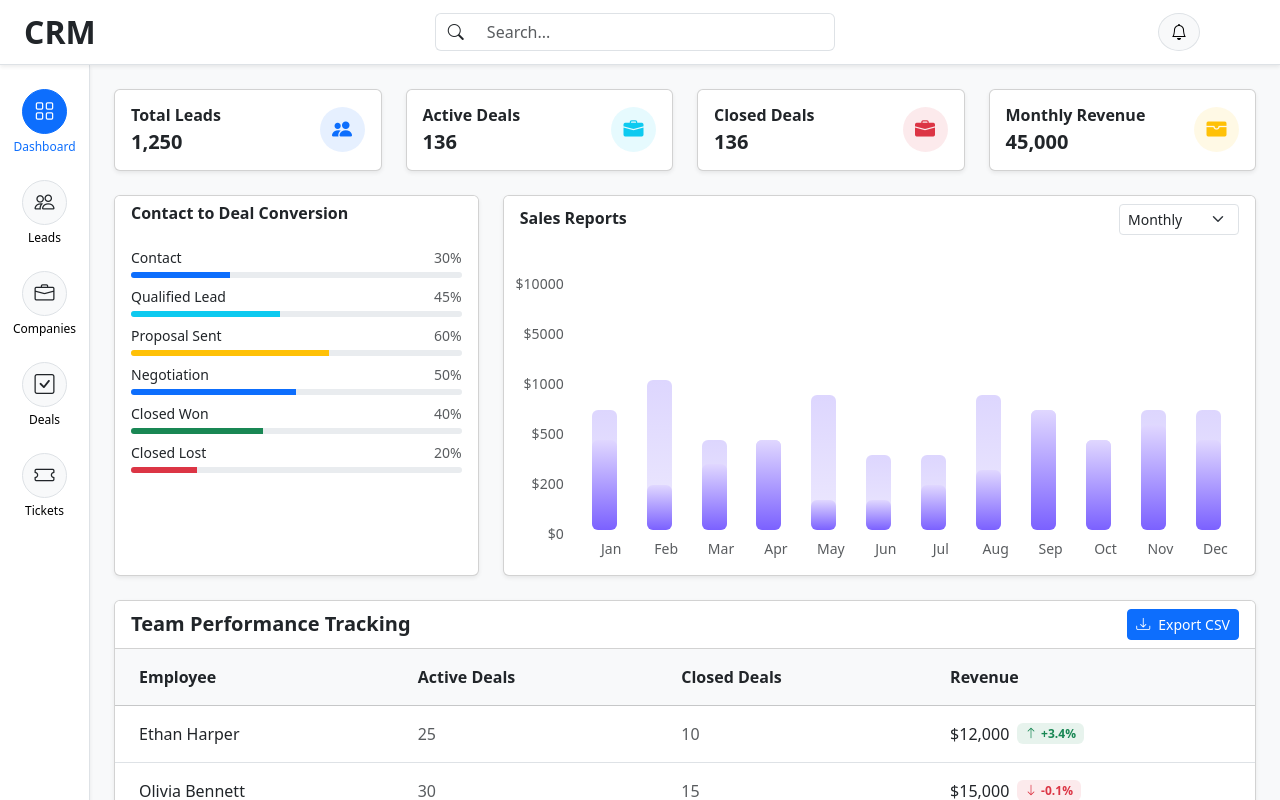
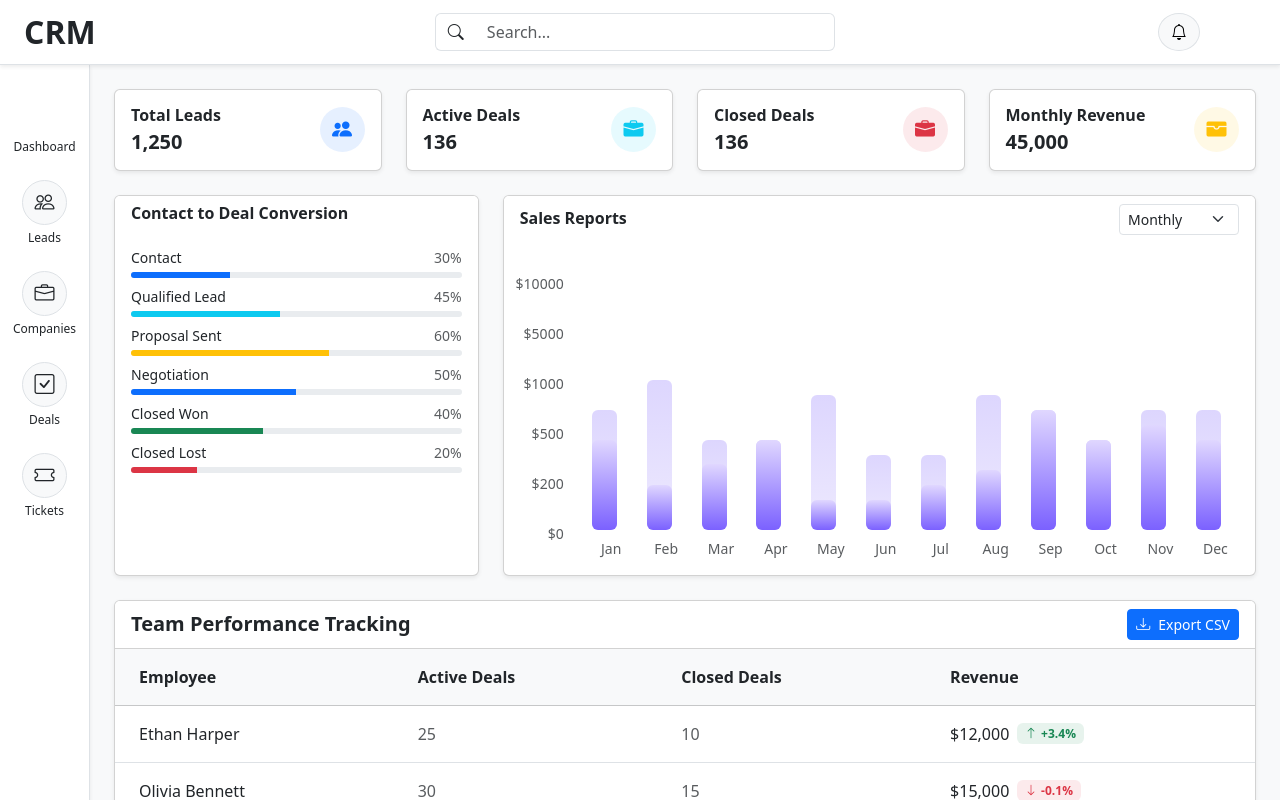
Before and after one commit to nusrath-beegum/CRM-MODULE, a React (Create React App) app: page /dashboard in a window 1280 px wide. Shown: the top 800 px of the page. Built offline with nearby package versions, Linux system fonts and the light colour scheme.

Commit message:
updated sidebar section

```diff
--- a/src/components/Sidebar.jsx
+++ b/src/components/Sidebar.jsx
@@ -1,7 +1,12 @@
 import React from "react";
 import "bootstrap-icons/font/bootstrap-icons.css";
+import { useNavigate, useLocation } from 'react-router-dom';
 
-export default function Sidebar({ activeItem, setActiveItem }) {
+
+export default function Sidebar() {
+  const navigate = useNavigate();
+  const location = useLocation();
+  const currentPath = location.pathname.split("/")[1];
   const menuItems = [
     { id: "dashboard", icon: "bi-grid", label: "Dashboard" },
     { id: "leads", icon: "bi-people", label: "Leads" },
@@ -17,16 +22,16 @@ export default function Sidebar({ activeItem, setActiveItem }) {
     >
       <div className="d-flex flex-column gap-4">
         {menuItems.map((item) => {
-          const isActive = activeItem === item.id;
+          const isActive = currentPath === item.id;
 
           return (
             <div key={item.id} className="text-center">
 
               <button
-                onClick={() => setActiveItem(item.id)}
+                onClick={() => navigate(`/${item.id}`)}
                 className={`btn rounded-circle d-flex align-items-center justify-content-center mx-auto ${isActive
-                    ? "btn-primary text-white"
-                    : "btn-light border text-dark"
+                  ? "btn-purple text-white"
+                  : "btn-light border text-dark"
                   }`}
                 style={{ width: "45px", height: "45px" }}
               >
@@ -41,7 +46,7 @@ export default function Sidebar({ activeItem, setActiveItem }) {
                 className="small mt-1"
                 style={{
                   fontSize: "12px",
-                  color: isActive ? "#0d6efd" : "#000",
+
                 }}
               >
                 {item.label}
```
